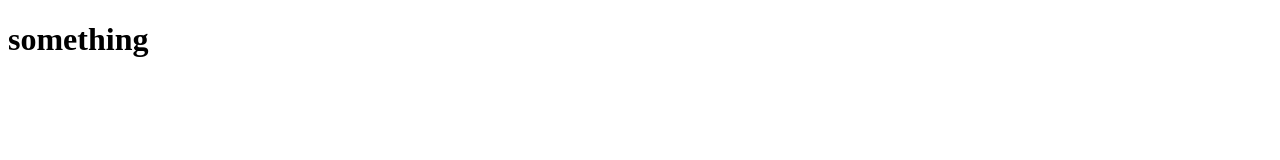
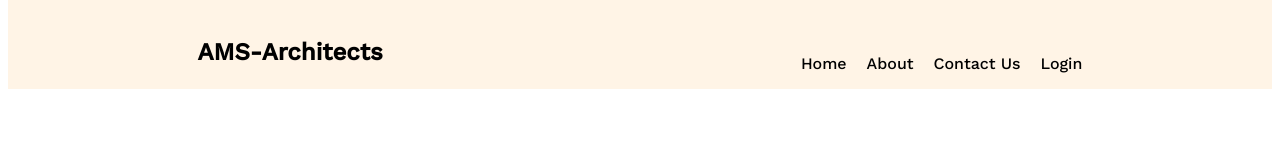
Before and after one commit to abdullahMsiam/ams-architects, a plain HTML site: page index.html in a window 1280 px wide. Drawn offline with nearby package versions, Linux system fonts and the light colour scheme.

Commit message:
header section

```diff
--- a/index.html
+++ b/index.html
@@ -6,10 +6,24 @@
     <meta http-equiv="X-UA-Compatible" content="IE=edge">
     <meta name="viewport" content="width=device-width, initial-scale=1.0">
     <title>AMS-Architects</title>
+    <link rel="stylesheet" href="styles/style.css">
 </head>
 
 <body>
-    <h1>something</h1>
+    <header>
+        <nav>
+            <h1 class="banner-title">AMS-Architects</h1>
+            <ul>
+                <li>Home</li>
+                <li>About</li>
+                <li>Contact Us</li>
+                <li>Login</li>
+            </ul>
+        </nav>
+        <div class="banner">
+
+        </div>
+    </header>
 </body>
 
 </html>
--- a/styles/style.css
+++ b/styles/style.css
@@ -1 +1,32 @@
-/* nothing */
+@import url('https://fonts.googleapis.com/css2?family=Oswald&family=PT+Sans&family=Poppins:wght@500&family=Ubuntu&family=Work+Sans:wght@500&display=swap');
+
+body {
+    font-family: 'Work Sans', sans-serif;
+    margin-top: 0;
+}
+
+/* Header style */
+header {
+    margin-top: 0;
+    background-color: rgba(255, 144, 14, 0.1);
+    padding: 3% 15% 0 15%;
+
+}
+
+
+
+nav {
+    display: flex;
+    justify-content: space-between;
+}
+
+nav>ul {
+    display: flex;
+    gap: 20px;
+    list-style-type: none;
+}
+
+.banner-title {
+    margin-top: 0;
+
+}
```
